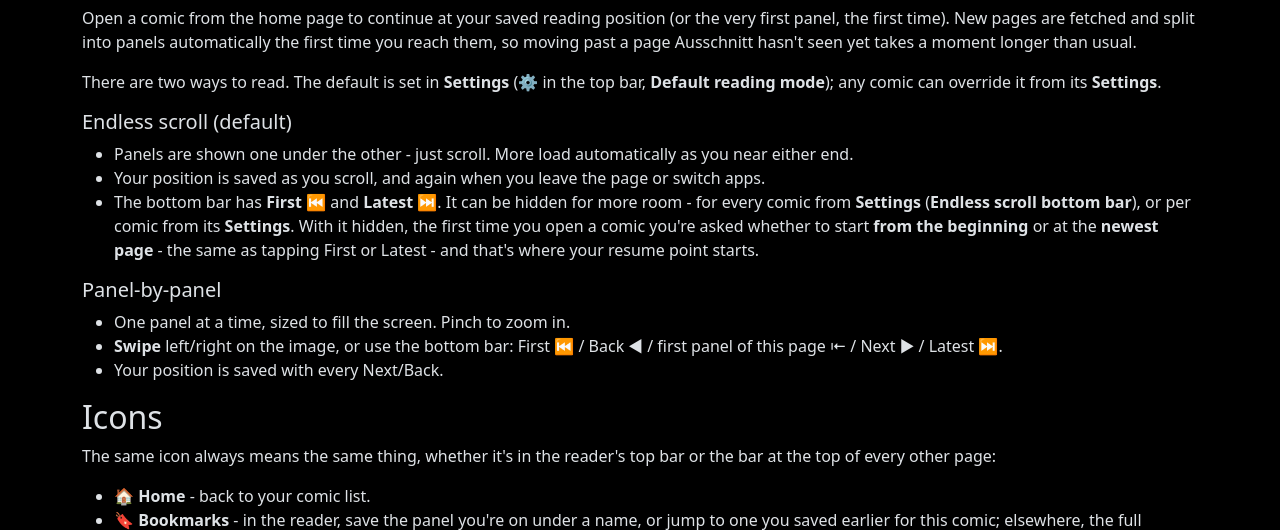
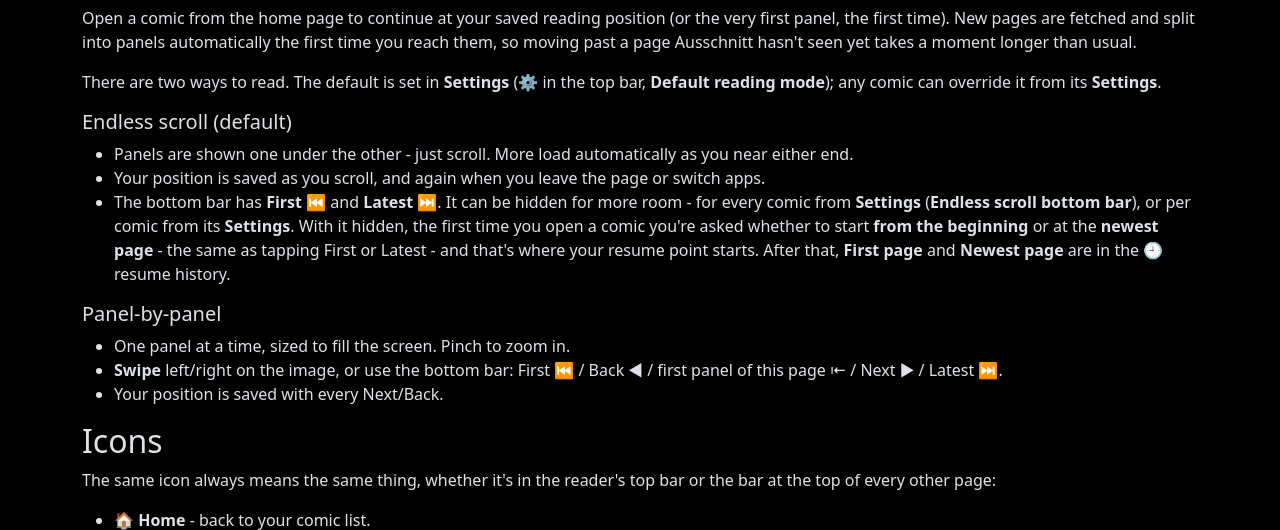
Before and after one commit to tstrube/ausschnitt, a Node project: template views/manual.pug in a window 1280 px wide. Shown: the part 935-1465 px from the top of the page. Run offline with Node 20 templates, Linux system fonts and the light colour scheme; the template is opened without the code that fills it, so the values that code supplies are empty; some libraries are stand-ins or nearby versions.

Commit message:
add first and last button do resume history if bottom menu hidden

```diff
--- a/views/manual.pug
+++ b/views/manual.pug
@@ -71,7 +71,7 @@ block content
     ul
         li Panels are shown one under the other - just scroll. More load automatically as you near either end.
         li Your position is saved as you scroll, and again when you leave the page or switch apps.
-        li The bottom bar has #[strong First] ⏮ and #[strong Latest] ⏭. It can be hidden for more room - for every comic from #[strong Settings] (#[strong Endless scroll bottom bar]), or per comic from its #[strong Settings]. With it hidden, the first time you open a comic you're asked whether to start #[strong from the beginning] or at the #[strong newest page] - the same as tapping First or Latest - and that's where your resume point starts.
+        li The bottom bar has #[strong First] ⏮ and #[strong Latest] ⏭. It can be hidden for more room - for every comic from #[strong Settings] (#[strong Endless scroll bottom bar]), or per comic from its #[strong Settings]. With it hidden, the first time you open a comic you're asked whether to start #[strong from the beginning] or at the #[strong newest page] - the same as tapping First or Latest - and that's where your resume point starts. After that, #[strong First page] and #[strong Newest page] are in the 🕘 resume history.
     h3.h5 Panel-by-panel
     ul
         li One panel at a time, sized to fill the screen. Pinch to zoom in.
--- a/views/reader-scroll.pug
+++ b/views/reader-scroll.pug
@@ -26,6 +26,11 @@ block body
         .reader-history-panel#historyPanel
             strong.small Resume history
             ul#historyList.list-unstyled.small
+            //- The hidden bottom bar's First/Latest (readerScroll.js).
+            if hideNav
+                .d-flex.gap-3.small.mt-1.mb-1
+                    button#historyFirstLink.btn.btn-link.btn-sm.p-0(type='button') ⏮ First page
+                    button#historyLatestLink.btn.btn-link.btn-sm.p-0(type='button') ⏭ Newest page
             a.small(href='/manual#bookmarks') What's this? →
         //- The banner overlays the top of the feed: it toggles after position
         //- reports, mid-scroll, and must never move the panels.
```
Also changed, not shown: public/js/readerScroll.js (+8 -3 lines).
